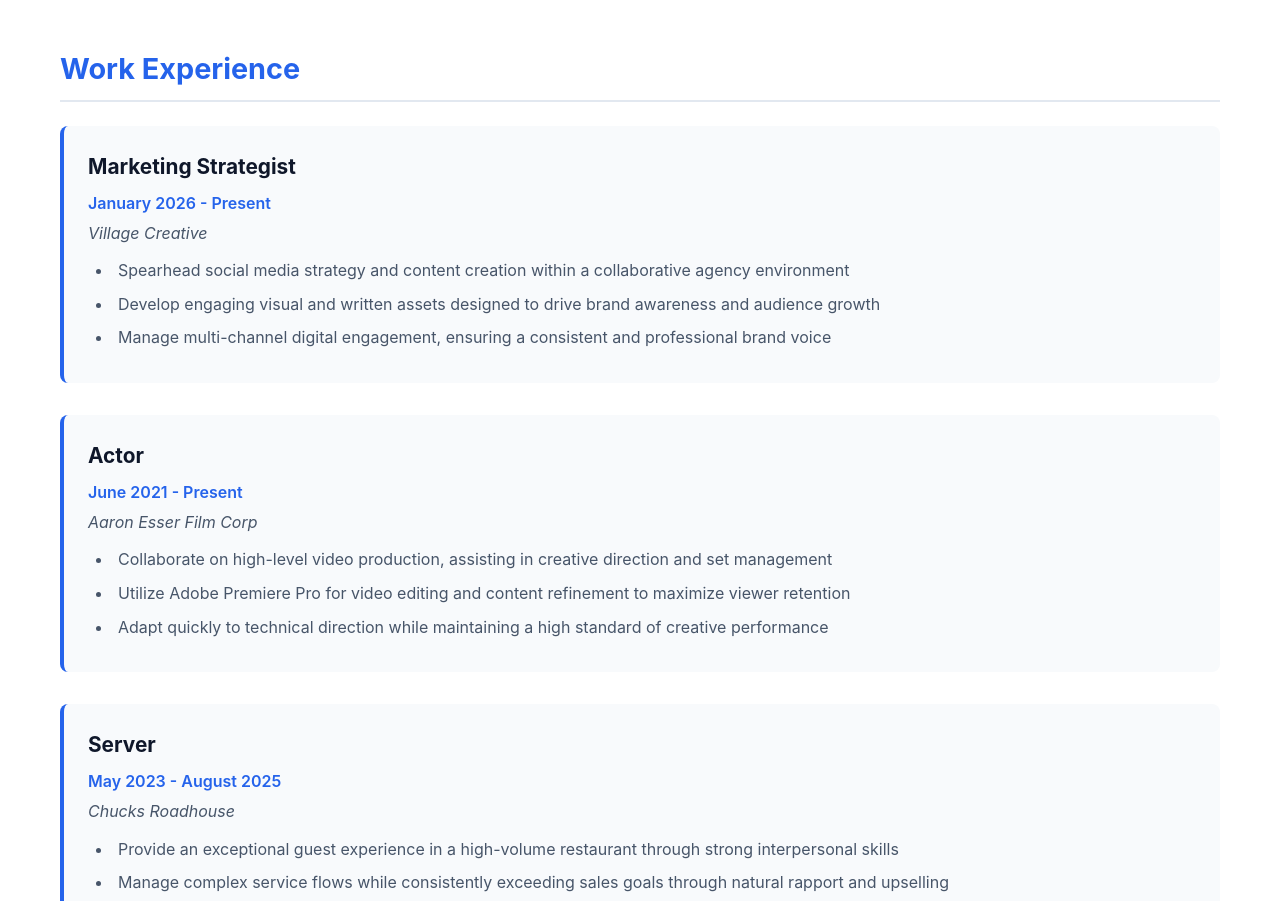
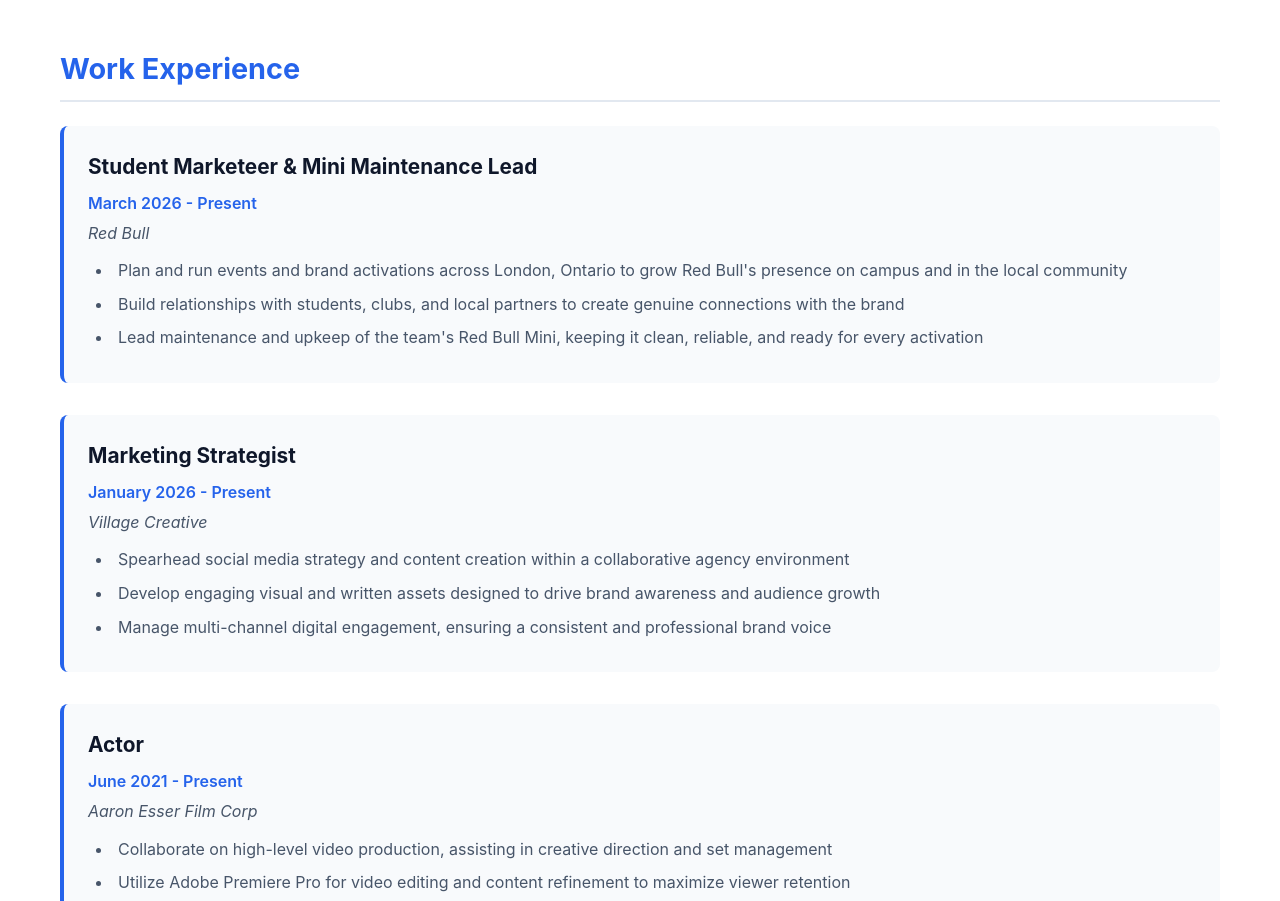
Before and after one commit to adam-cornelis/adamcornelis.github.io, a plain HTML site: page resume.html in a window 1280 px wide. Shown: the part 1180-2081 px from the top of the page. Drawn offline with Linux system fonts and the light colour scheme.

Commit message:
Update resume.html

```diff
--- a/resume.html
+++ b/resume.html
@@ -55,6 +55,17 @@
 
             <section class="resume-section">
                 <h2>Work Experience</h2>
+
+                <div class="resume-item">
+                    <h3>Student Marketeer & Mini Maintenance Lead</h3>
+                    <p class="date">March 2026 - Present</p>
+                    <p class="institution">Red Bull</p>
+                    <ul>
+                        <li>Plan and run events and brand activations across London, Ontario to grow Red Bull's presence on campus and in the local community</li>
+                        <li>Build relationships with students, clubs, and local partners to create genuine connections with the brand</li>
+                        <li>Lead maintenance and upkeep of the team's Red Bull Mini, keeping it clean, reliable, and ready for every activation</li>
+                    </ul>
+                </div>
 
                 <div class="resume-item">
                     <h3>Marketing Strategist</h3>
```
